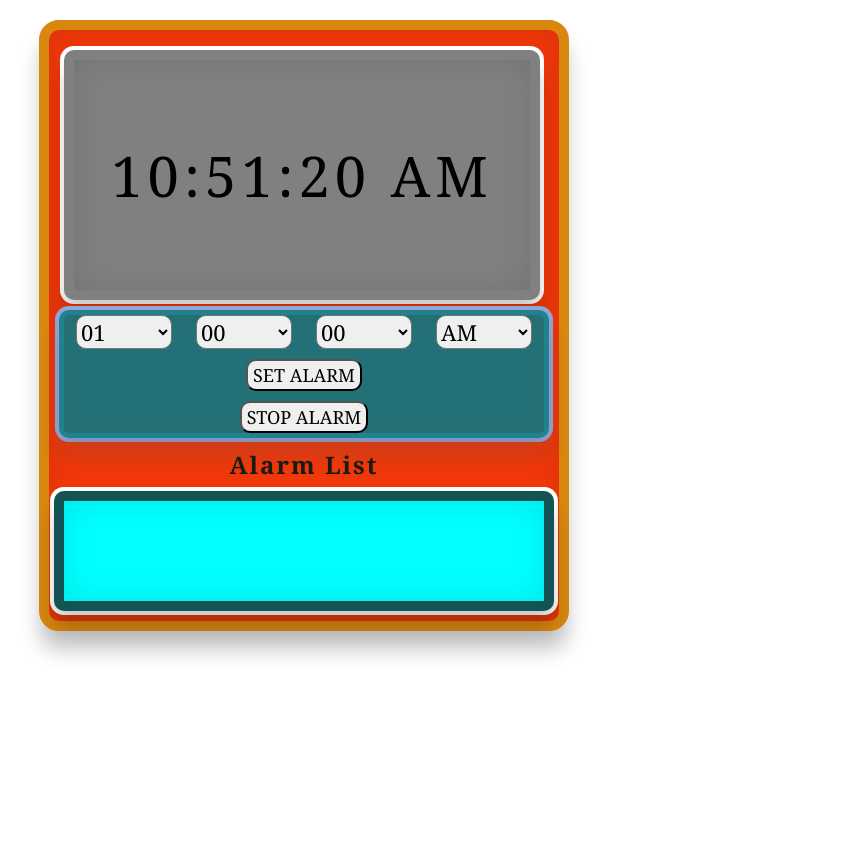
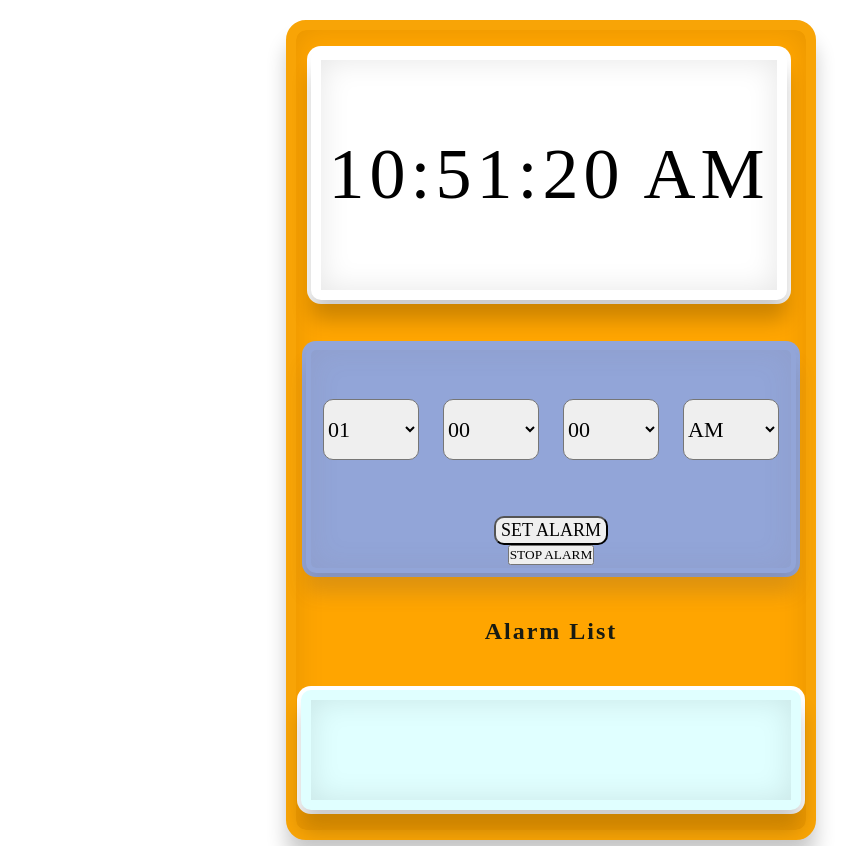
Before and after one commit to Dnyanesh498/Alarm-clock.github.io, a plain HTML site: page index.html in a window 1280 px wide. Shown: the whole page, without its empty margins (89-943 px from the left). Before the commit the page ends 800 px from the top, so only its background shows below. Drawn offline with Linux system fonts and the light colour scheme.

Commit message:
Update style.css

```diff
--- a/style.css
+++ b/style.css
@@ -1,28 +1,29 @@
 * {
     padding: 0;
     margin: 0;
-    font-family: Georgia, 'Times New Roman', Times, serif;
+    font-family: 'Times New Roman', Times, serif;
 }
 
 #clock-container {
-    max-height: 780px;
+    height: 780px;
     width: 480px;
+    margin: auto;
     margin-top: 20px;
-    background-color: rgb(241, 56, 10);
-    font-family: Georgia, 'Times New Roman', Times, serif;
+    background-color: orange;
+    font-family: 'Times New Roman', Times, serif;
     padding: 10px 15px;
     border-radius: 20px;
-    border: 10px solid rgb(216, 135, 15);
+    border: 10px solid rgb(248, 164, 6);
     box-shadow: inset 0 0 30px rgba(0, 0, 0, 0.1), 0 20px 20px rgba(0, 0, 0, 0.2), 0 0 0 4px rgba(255, 255, 255, 1);
-    margin-left: 10%;
 }
 
 #currentTime {
+    height: auto;
     min-height: 230px;
     width: 95%;
     margin-top: 2%;
-    font-size: 3.5rem;
-    background-color: gray;
+    font-size: 4.5rem;
+    background-color: #fff;
     display: flex;
     align-items: center;
     justify-content: center;
@@ -30,7 +31,7 @@
     /* box-shadow: 0px 0px 4px 5px rgb(147, 214, 69); */
     border-radius: 10px;
     /* position: relative; */
-    border: 10px solid grey;
+    border: 10px solid #fff;
     box-shadow: inset 0 0 30px rgba(0, 0, 0, 0.1), 0 20px 20px rgba(0, 0, 0, 0.2), 0 0 0 4px rgba(255, 255, 255, 1);
 }
 
@@ -51,16 +52,16 @@
     font-size: 16px;
     padding: 2px 5px;
     text-align: center;
-    background-color: rgb(245, 86, 12);
+    background-color: rgb(123, 203, 218);
 }
 
 #setAlarmContainer {
     height: 70%;
+    width: inherit;
     display: flex;
+    flex-direction: column;
     align-items: center;
     justify-content: space-evenly;
-    flex-direction: column;
-    width: inherit;
     /* background-color: rgb(177, 164, 51); */
 }
 
@@ -72,10 +73,10 @@
     flex-direction: column;
     justify-content: center;
     align-items: center;
-    background-color: rgb(34, 113, 119);
+    background-color: rgb(146, 165, 216);
     /* padding: 5px 10px; */
     border-radius: 10px;
-    border: 5px solid rgb(33, 130, 143);
+    border: 5px solid rgb(146, 165, 216);
     margin-top: 10px;
     box-shadow: inset 0 0 30px rgba(116, 97, 97, 0.1), 0 20px 20px rgba(87, 75, 75, 0.2), 0 0 0 4px rgba(146, 165, 216, 1);
 }
@@ -100,8 +101,7 @@
     border-radius: 10px;
 }
 
-#setAlarmBtn,
-#stopAlarmBtn {
+#setAlarmBtn {
     text-align: center;
     font-size: 18px;
     padding: 2px 5px;
@@ -119,9 +119,9 @@
     display: flex;
     align-items: center;
     flex-direction: column;
-    background-color: cyan;
+    background-color: lightcyan;
     border-radius: 10px;
-    border: 10px solid rgb(20, 83, 83);
+    border: 10px solid lightcyan;
     box-shadow: inset 0 0 30px rgba(0, 0, 0, 0.1), 0 20px 20px rgba(0, 0, 0, 0.2), 0 0 0 4px rgba(255, 255, 255, 1);
 }
 
```
